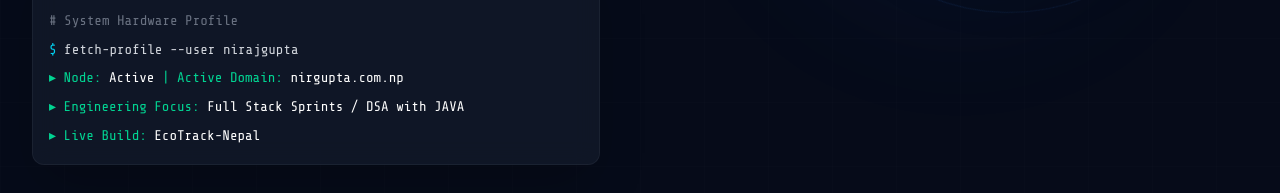
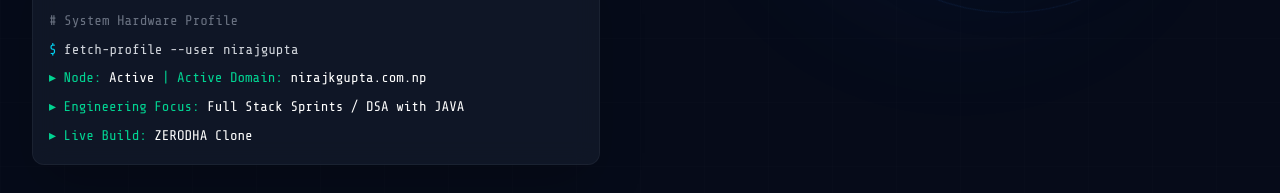
Before and after one commit to Niraj-dev-Hub/nirgupta.com.np, a React (Vite) app: page / in a window 1280 px wide. Shown: the part 666-859 px from the top of the page. Built offline with nearby package versions, Linux system fonts and the light colour scheme.

Commit message:
zerodha project added

```diff
--- a/src/components/Projects.tsx
+++ b/src/components/Projects.tsx
@@ -23,18 +23,17 @@ export default function Projects() {
         {/* Featured Projects Responsive Grid layout */}
         <div className="grid grid-cols-1 md:grid-cols-2 lg:grid-cols-3 gap-8">
           {PROJECTS.map((project, idx) => {
-            // Give the active 'EcoTrack-Nepal' project a featured neon border highlight
-            const isLatestEcoTrack = project.title.toLowerCase().includes("ecotrack");
+            const isFeaturedProject = Boolean(project.featured);
 
             return (
               <Reveal
                 key={project.title}
                 delay={idx * 100}
-                className={isLatestEcoTrack ? "md:col-span-2 lg:col-span-3 lg:mb-4" : ""}
+                className={isFeaturedProject ? "md:col-span-2 lg:col-span-3 lg:mb-4" : ""}
               >
                 <div
                   className={`glass-card p-6 sm:p-8 rounded-xl h-full flex flex-col justify-between transition-all duration-300 relative overflow-hidden group ${
-                    isLatestEcoTrack
+                    isFeaturedProject
                       ? "border border-cyan-500/30 bg-cyan-500/[0.02] box-glow-blue"
                       : ""
                   }`}
@@ -51,7 +50,7 @@ export default function Projects() {
                           Project_0{idx + 1}
                         </span>
                       </div>
-                      {isLatestEcoTrack && (
+                      {isFeaturedProject && (
                         <span className="inline-flex items-center gap-1.5 px-3 py-1 rounded-full text-xs font-bold text-cyan-400 bg-cyan-500/10 border border-cyan-500/20 tracking-wide">
                           <Sparkles className="w-3.5 h-3.5 animate-bounce" />
                           Featured Active Prototyping
@@ -61,14 +60,14 @@ export default function Projects() {
 
                     {/* Title */}
                     <h3 className={`font-heading text-xl sm:text-2xl font-bold text-white mb-4 group-hover:text-cyan-400 transition-colors ${
-                      isLatestEcoTrack ? "lg:text-3xl" : ""
+                      isFeaturedProject ? "lg:text-3xl" : ""
                     }`}>
                       {project.title}
                     </h3>
 
                     {/* Description */}
                     <p className={`text-gray-400 text-sm sm:text-base leading-relaxed mb-6 ${
-                      isLatestEcoTrack ? "lg:max-w-4xl" : ""
+                      isFeaturedProject ? "lg:max-w-4xl" : ""
                     }`}>
                       {project.description}
                     </p>
--- a/src/data.ts
+++ b/src/data.ts
@@ -3,6 +3,7 @@ export interface Project {
   description: string;
   tags: string[];
   githubUrl: string;
+  featured?: boolean;
 }
 
 export interface SkillGroup {
@@ -21,21 +22,22 @@ export interface Achievement {
 export const PERSONAL_DETAILS = {
   fullName: "Niraj Kumar Gupta",
   shortName: "NirGupta",
-  domain: "nirgupta.com.np",
+  domain: "nirajkgupta.com.np",
   role: "Computer Engineering Student | Aspiring Software Engineer",
   location: "Nepal",
   quote: "Consistency beats talent when talent doesn’t stay consistent.",
   github: "https://github.com/Niraj-dev-Hub",
   linkedin: "https://www.linkedin.com/in/niraj-gupta-670095292/",
   facebook: "https://www.facebook.com/Nirgupta123",
-  currentlyBuildingUrl: "https://github.com/Niraj-dev-Hub/EcoTrack-Nepal",
-  currentlyBuildingName: "EcoTrack-Nepal",
+  currentlyBuildingUrl: "https://zerodha-frontd.vercel.app",
+  currentlyBuildingName: "ZERODHA Clone",
 };
 
 export const TYPING_WORDS = [
   "DSA with Java",
   "Full Stack Web",
-  "Cybersecurity Enthusiast"
+  "MERN Stack Developer",
+  "Software Engineer"
 ];
 
 export const SKILL_GROUPS: SkillGroup[] = [
@@ -67,12 +69,21 @@ export const SKILL_GROUPS: SkillGroup[] = [
 ];
 
 export const PROJECTS: Project[] = [
+   {
+    title: "Zerodha Clone",
+    description: "A structural clone of the Zerodha trading platform, showcasing responsive listings, custom dashboards, and advanced filters.",
+    tags: ["React", "MERN Stack", "Bootstrap"],
+    githubUrl: "https://zerodha-frontd.vercel.app/",
+    featured: true,
+  },
   {
     title: "EcoTrack-Nepal",
     description: "An environmental tracking initiative for Nepal, assisting users in tracking carbon footprints, eco-friendly pathways, or local environment stats. Currently actively developed.",
     tags: ["React", "Tailwind CSS", "Climate Tech"],
     githubUrl: "https://github.com/Niraj-dev-Hub/EcoTrack-Nepal",
+    featured: false,
   },
+
   {
     title: "Nir-game-Hub",
     description: "An interactive hub compiling lightweight browser-based arcade, puzzle, and custom interactive games developed in JavaScript.",
@@ -132,9 +143,9 @@ export const GALLERY_IMAGES = [
     description: "Passed +2 with Science on 2083 with 3.4 GPA",
   },
   {
-    url: "/images/java.jpeg",
-    title: "JAVA basics",
-    description: "Java basics certificate from sololearn.",
+    url: "/images/JavaIntermidate.jpeg",
+    title: "JAVA Intermediate",
+    description: "Java Intermediate certificate from sololearn.",
   },
   {
     url: "/images/python.jpeg",
@@ -142,9 +153,9 @@ export const GALLERY_IMAGES = [
     description: "Python basics certificate from sololearn.",
   },
   {
-    url: "/images/hackthon.jpeg",
-    title: "Hackathon participate",
-    description: "Participated in Hackathon organized by ICT at COSMOS College.",
+    url: "/images/IntroductionSql.jpeg",
+    title: "SQL Introduction",
+    description: "Introduction to SQL certificate from sololearn.",
   },
   {
     url: "/images/sigma.jpeg",
```
Also changed, not shown: public/images/IntroductionSql.jpeg (added), public/images/JavaIntermidate.jpeg (added).
